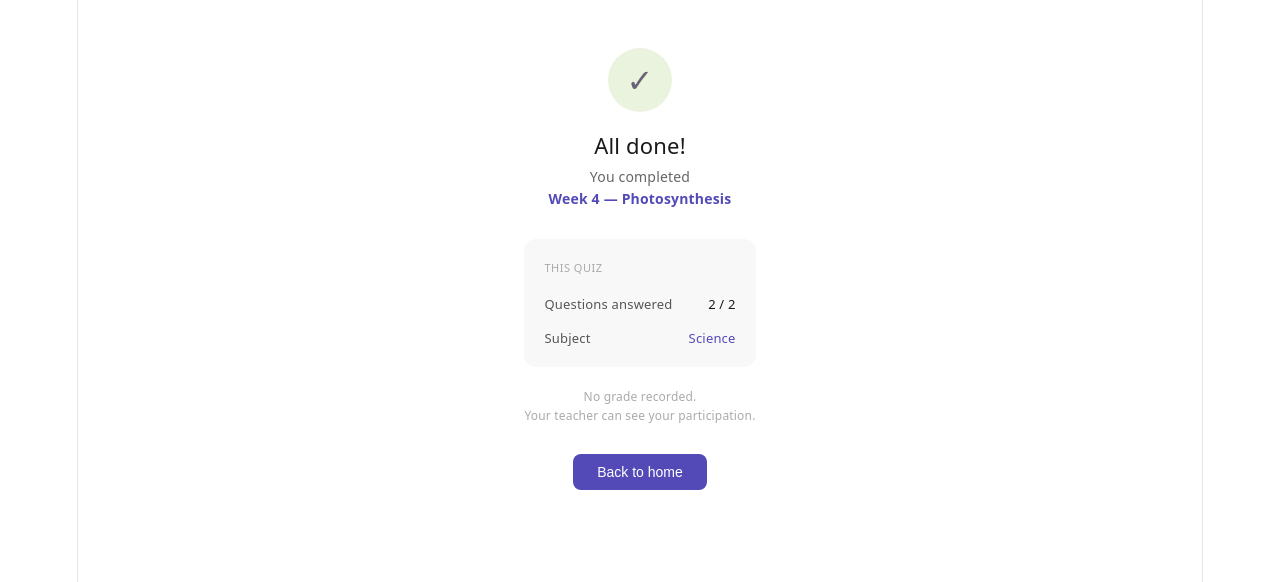
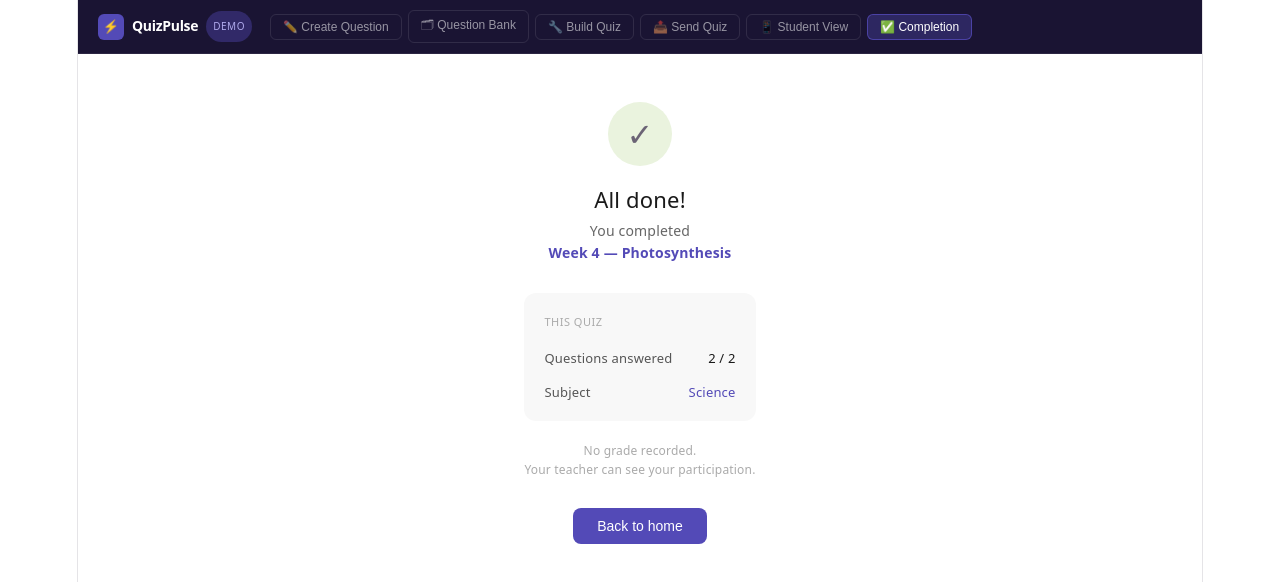
Before and after one commit to effriantoryan-eng/quizpulse, a React (Vite) app: page /student/done in a window 1280 px wide. Shown: the top 582 px of the page. Built offline with nearby package versions, Linux system fonts and the light colour scheme.

Commit message:
hardcode API URL in all files

```diff
--- a/src/App.jsx
+++ b/src/App.jsx
@@ -6,10 +6,12 @@ import SendQuiz from './pages/teacher/SendQuiz'
 import TakeQuiz from './pages/student/TakeQuiz'
 import Completion from './pages/student/Completion'
 import Analytics from './pages/teacher/Analytics'
+import DemoNav from './components/DemoNav'
 
 function App() {
   return (
     <BrowserRouter>
+      <DemoNav />
       <Routes>
         <Route path="/" element={<CreateQuestion />} />
         <Route path="/teacher/create" element={<CreateQuestion />} />
--- /dev/null
+++ b/src/components/DemoNav.jsx
@@ -0,0 +1,77 @@
+// Add this component to src/App.jsx (or a separate src/components/DemoNav.jsx)
+// Then render <DemoNav /> inside your router, above the Routes/Switch
+
+import { useNavigate, useLocation } from 'react-router-dom'
+
+const PAGES = [
+  { label: '✏️ Create Question', path: '/teacher/create' },
+  { label: '🗂 Question Bank',   path: '/teacher/bank'   },
+  { label: '🔧 Build Quiz',      path: '/teacher/build'  },
+  { label: '📤 Send Quiz',       path: '/teacher/send'   },
+  { label: '📱 Student View',    path: '/student/quiz/demo-quiz-001' },
+  { label: '✅ Completion',      path: '/student/done'   },
+]
+
+export default function DemoNav() {
+  const navigate = useNavigate()
+  const { pathname } = useLocation()
+
+  return (
+    <div style={{
+      display: 'flex',
+      alignItems: 'center',
+      gap: '6px',
+      padding: '10px 20px',
+      background: '#1a1433',
+      borderBottom: '1px solid rgba(255,255,255,0.08)',
+      flexWrap: 'wrap',
+    }}>
+      {/* Logo */}
+      <div style={{
+        display: 'flex', alignItems: 'center', gap: '8px',
+        marginRight: '12px',
+      }}>
+        <div style={{
+          width: '26px', height: '26px', borderRadius: '6px',
+          background: '#534AB7', display: 'flex', alignItems: 'center', justifyContent: 'center',
+          fontSize: '13px',
+        }}>⚡</div>
+        <span style={{ color: 'white', fontWeight: '600', fontSize: '14px', letterSpacing: '-0.3px' }}>
+          QuizPulse
+        </span>
+        <span style={{
+          fontSize: '10px', padding: '2px 7px', borderRadius: '20px',
+          background: 'rgba(83,74,183,0.4)', color: '#AFA9EC',
+          fontWeight: '500', letterSpacing: '0.5px', textTransform: 'uppercase',
+        }}>demo</span>
+      </div>
+
+      {/* Nav buttons */}
+      {PAGES.map(({ label, path }) => {
+        const active = pathname === path || pathname.startsWith(path.split('/').slice(0, 3).join('/'))
+        return (
+          <button
+            key={path}
+            onClick={() => navigate(path)}
+            style={{
+              padding: '5px 12px',
+              borderRadius: '6px',
+              border: active ? '1px solid rgba(83,74,183,0.8)' : '1px solid rgba(255,255,255,0.1)',
+              background: active ? 'rgba(83,74,183,0.35)' : 'transparent',
+              color: active ? 'white' : 'rgba(255,255,255,0.55)',
+              fontSize: '12px',
+              fontWeight: active ? '500' : '400',
+              cursor: 'pointer',
+              transition: 'all 0.15s',
+              whiteSpace: 'nowrap',
+            }}
+            onMouseEnter={e => { if (!active) e.target.style.color = 'rgba(255,255,255,0.85)' }}
+            onMouseLeave={e => { if (!active) e.target.style.color = 'rgba(255,255,255,0.55)' }}
+          >
+            {label}
+          </button>
+        )
+      })}
+    </div>
+  )
+}
```
